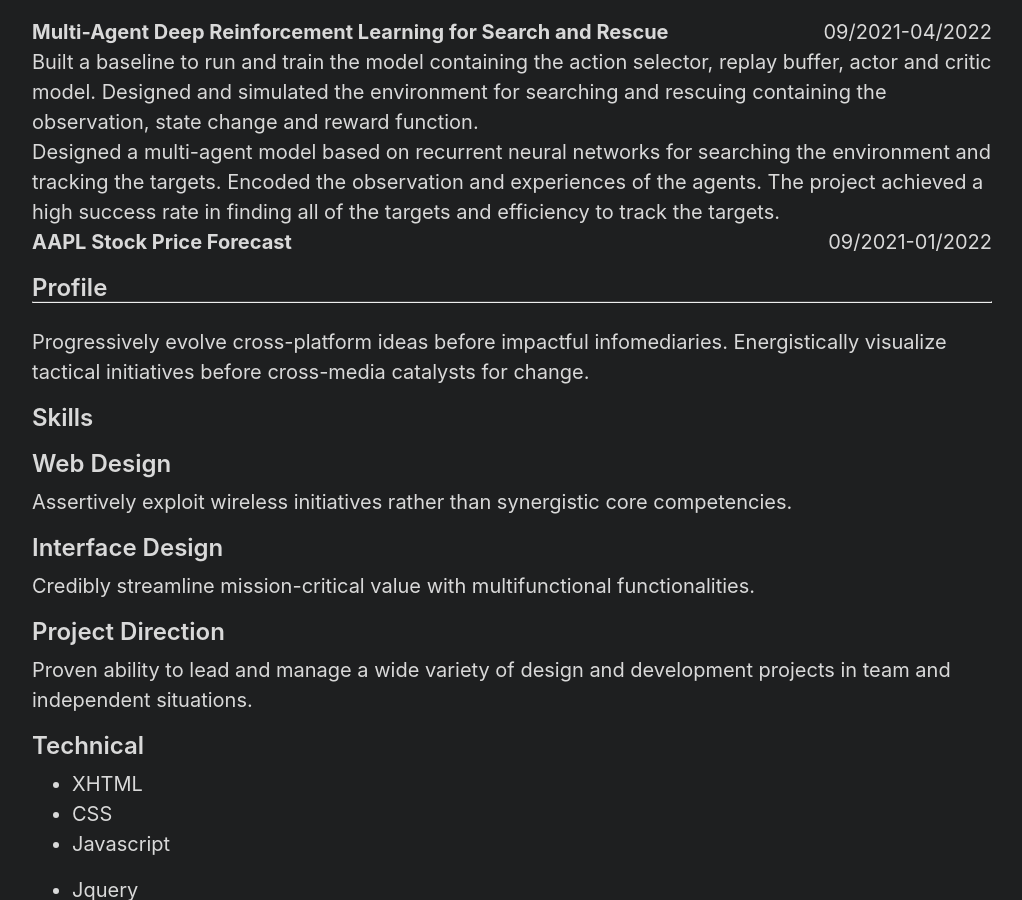
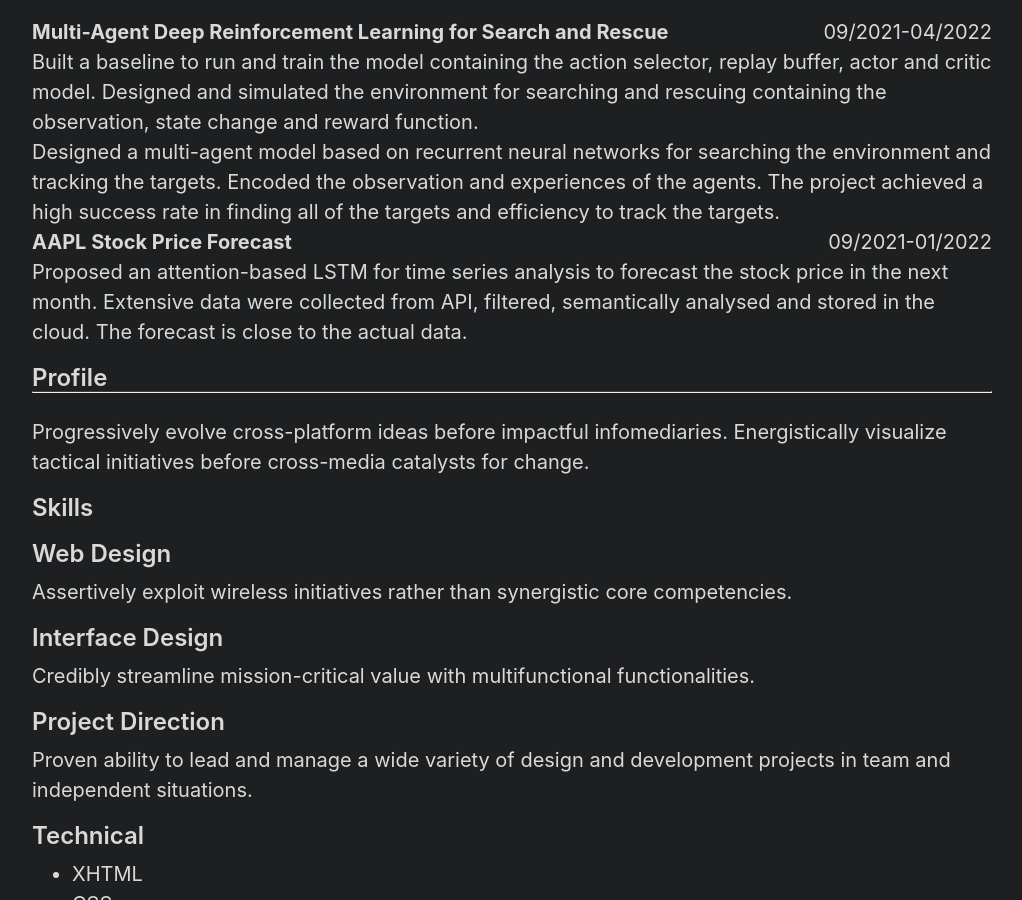
Before and after one commit to Zhao-Mingyang/zhao-mingyang.github.io, a Jekyll site: the page built from about.md, in a window 1280 px wide and 900 px high, scrolled down 376 px. Shown: the whole window, without its empty margins (128-1150 px from the left). Built offline with Jekyll 4.4.1, drawn with Linux system fonts in a browser that asks for light colours.

Commit message:
Update default.html

```diff
--- a/_layouts/default.html
+++ b/_layouts/default.html
@@ -30,6 +30,8 @@
 	track the targets. <br>
 	<div style="float:left; text-align:left"> <b> AAPL Stock Price Forecast </b> </div>
 		     <div style="float:right; text-align:right"> 09/2021-01/2022</div> <br>
+	Proposed an attention-based LSTM for time series analysis to forecast the stock price in the next month. Extensive data were collected
+	from API, filtered, semantically analysed and stored in the cloud. The forecast is close to the actual data. <br>
       </main>
 
 
```
